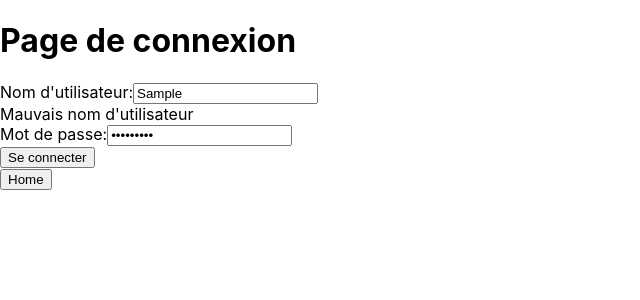
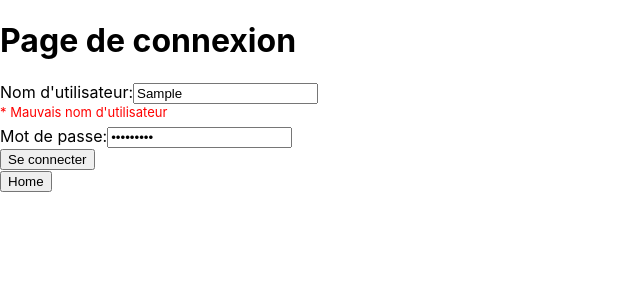
Before and after one commit to RicardMatteo/Appli-Web, a React (Create React App) app in the folder ade-en-mieux/: page /login in a window 1280 px wide. Both pictures are taken after typing "Sample", "Sample123" into the empty fields and a click on the button "Se connecter". Shown: the top 300 px of the page, without its empty margins (0-640 px from the left). Built offline with nearby package versions, Linux system fonts and the light colour scheme.

Commit message:
ajout de css un peu joli

```diff
--- /dev/null
+++ b/ade-en-mieux/src/routes/login/login.css
@@ -0,0 +1,5 @@
+.errorMsg {
+    color: red;
+    font-size: small;
+    padding-bottom: 0.5%;
+}
--- a/ade-en-mieux/src/routes/login/login.tsx
+++ b/ade-en-mieux/src/routes/login/login.tsx
@@ -1,7 +1,7 @@
-import React from "react";
 import { useNavigate } from "react-router-dom";
 import { Formik, Form, Field, ErrorMessage } from "formik";
 import CryptoJS from "crypto-js";
+import "./login.css";
 
 function hashPassword(password: string) {
   return CryptoJS.SHA256(password).toString(CryptoJS.enc.Hex);
@@ -34,13 +34,13 @@ function Login() {
   const validate = (values: { username: string; password: string }) => {
     const errors: { username?: string; password?: string } = {};
     if (!values.username) {
-      errors.username = "Veuillez saisir un nom d'utilisateur";
+      errors.username = "* Veuillez saisir un nom d'utilisateur";
     }
     if (!values.password) {
-      errors.password = "Veuillez saisir un mot de passe";
+      errors.password = "* Veuillez saisir un mot de passe";
     }
     if (values.username !== sanitize_username_input(values.username)) {
-      errors.username = "Mauvais nom d'utilisateur";
+      errors.username = "* Mauvais nom d'utilisateur";
     }
     return errors;
   };
@@ -58,12 +58,20 @@ function Login() {
             <div>
               <label htmlFor="username">Nom d'utilisateur:</label>
               <Field type="text" id="username" name="username" />
-              <ErrorMessage name="username" component="div" />
+              <ErrorMessage
+                name="username"
+                component="div"
+                className="errorMsg"
+              />
             </div>
             <div>
               <label htmlFor="password">Mot de passe:</label>
               <Field type="password" id="password" name="password" />
-              <ErrorMessage name="password" component="div" />
+              <ErrorMessage
+                name="password"
+                component="div"
+                className="errorMsg"
+              />
             </div>
             <button type="submit" disabled={isSubmitting}>
               Se connecter
--- /dev/null
+++ b/ade-en-mieux/src/routes/register/register.css
@@ -0,0 +1,5 @@
+.errorMsg {
+    color: red;
+    font-size: small;
+    padding-bottom: 0.5%;
+}
--- a/ade-en-mieux/src/routes/register/register.tsx
+++ b/ade-en-mieux/src/routes/register/register.tsx
@@ -2,6 +2,7 @@ import { useNavigate } from "react-router-dom";
 import { Formik, Form, Field, ErrorMessage } from "formik";
 import CryptoJS from "crypto-js";
 import { invokePost } from "../../include/requests";
+import "./register.css";
 
 function hashPassword(password: string) {
   return CryptoJS.SHA256(password).toString(CryptoJS.enc.Hex);
@@ -77,20 +78,20 @@ function Login() {
       password?: string;
     } = {};
     if (!values.username) {
-      errors.username = "Veuillez saisir un nom d'utilisateur";
+      errors.username = "* Veuillez saisir un nom d'utilisateur";
     }
     if (!values.firstname) {
-      errors.firstname = "Veuillez saisir un prénom";
+      errors.firstname = "* Veuillez saisir un prénom";
     }
     if (!values.lastname) {
-      errors.lastname = "Veuillez saisir un nom de famille";
+      errors.lastname = "* Veuillez saisir un nom de famille";
     }
     if (!values.password) {
-      errors.password = "Veuillez saisir un mot de passe";
+      errors.password = "* Veuillez saisir un mot de passe";
     }
     if (values.username !== sanitize_username_input(values.username)) {
       errors.username =
-        "Mauvais nom d'utilisateur : ne doit contenir que des lettres minuscules et des chiffres";
+        "*Mauvais nom d'utilisateur : ne doit contenir que des lettres minuscules et des chiffres";
     }
     return errors;
   };
@@ -108,22 +109,38 @@ function Login() {
             <div>
               <label htmlFor="username">Nom d'utilisateur:</label>
               <Field type="text" id="username" name="username" />
-              <ErrorMessage name="username" component="div" />
+              <ErrorMessage
+                name="username"
+                component="div"
+                className="errorMsg"
+              />
             </div>
             <div>
               <label htmlFor="firstname">Prénom:</label>
               <Field type="text" id="firstname" name="firstname" />
-              <ErrorMessage name="firstname" component="div" />
+              <ErrorMessage
+                name="firstname"
+                component="div"
+                className="errorMsg"
+              />
             </div>
             <div>
               <label htmlFor="lastname">Nom de famille:</label>
               <Field type="text" id="lastname" name="lastname" />
-              <ErrorMessage name="lastname" component="div" />
+              <ErrorMessage
+                name="lastname"
+                component="div"
+                className="errorMsg"
+              />
             </div>
             <div>
               <label htmlFor="password">Mot de passe:</label>
               <Field type="password" id="password" name="password" />
-              <ErrorMessage name="password" component="div" />
+              <ErrorMessage
+                name="password"
+                component="div"
+                className="errorMsg"
+              />
             </div>
             <button type="submit" disabled={isSubmitting}>
               Créer son compte
```
